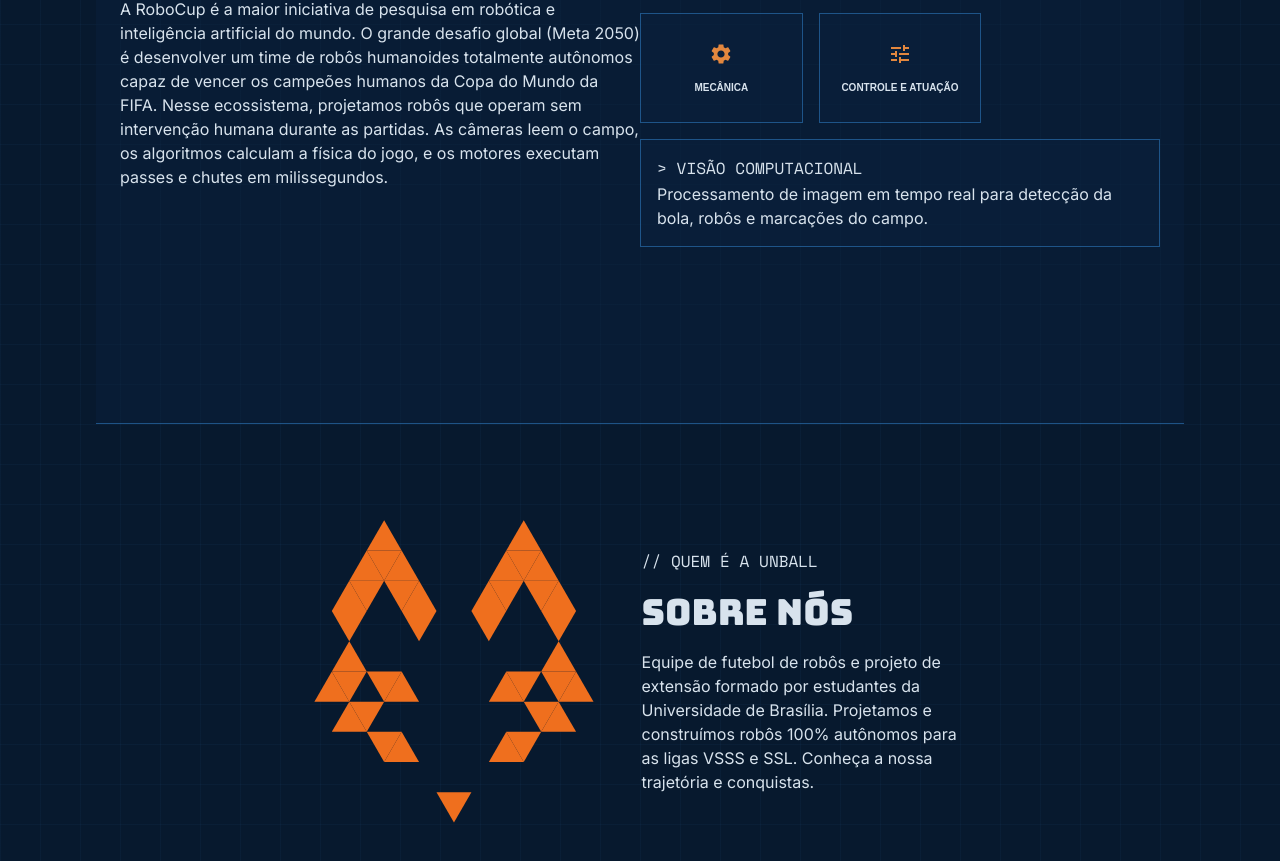
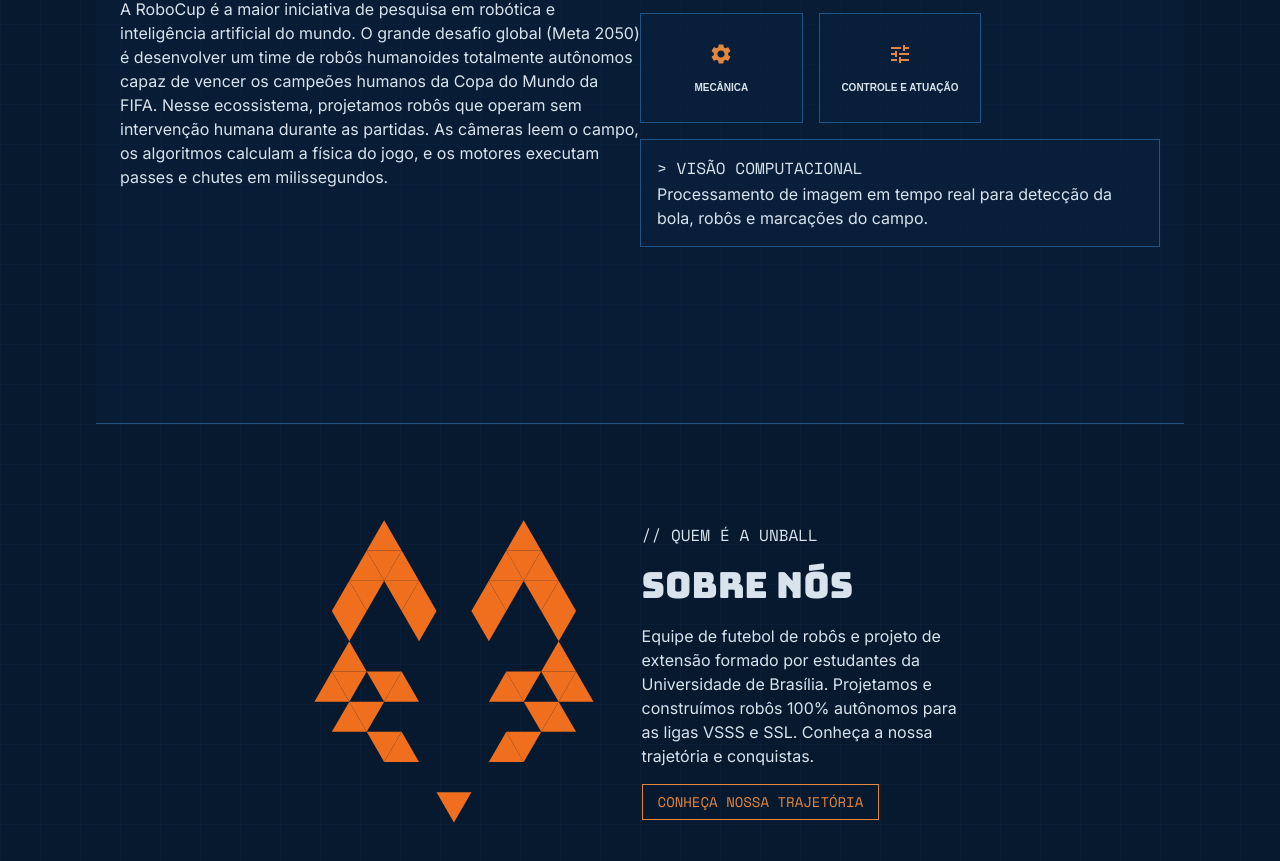
Before and after one commit to ayssag/unball-site, a React (Vite) app in the folder frontend/: page /pt in a window 1280 px wide. Shown: the part 1056-1917 px from the top of the page. Built offline with nearby package versions, Linux system fonts and the light colour scheme; a web font is replaced by a local one.

Commit message:
feat: Adds CTA button to AboutSection

```diff
--- a/frontend/src/components/pages/home/sections/AboutSection.tsx
+++ b/frontend/src/components/pages/home/sections/AboutSection.tsx
@@ -1,10 +1,14 @@
-import { Typography, Stack, Box } from "@mui/material"
+import { Typography, Stack, Box, Button } from "@mui/material"
 import { BoxSection, FlexBoxBetween } from "@/shared/styled"
 import { useTranslation } from "react-i18next"
 import unballLogo from "@/assets/images/logos/unball-logo-vector.svg"
+import { Link } from "react-router-dom";
+import { getRoutePath, type SupportedLang } from "@/i18n/routesMap";
 
 function AboutSection() {
-    const { t } = useTranslation();
+    const { t, i18n } = useTranslation();
+    const currentLang = (i18n.language?.startsWith('en') ? 'en' : 'pt') as SupportedLang;
+
     return (
         <BoxSection>
             <FlexBoxBetween
@@ -27,10 +31,19 @@ function AboutSection() {
                 />
                 <Stack
                     spacing={2}
-                    sx={{ maxWidth: { md: "50%" } }}>
+                    sx={{ display: "flex", maxWidth: { md: "50%" } }}>
                     <Typography variant="h6">{t("pages.home.about.subtitle")}</Typography>
                     <Typography variant="h2" color="text.primary">{t("pages.home.about.title")}</Typography>
                     <Typography>{t("pages.home.about.description")}</Typography>
+                    <Box>
+                        <Button
+                            component={Link}
+                            to={getRoutePath('about', currentLang)}
+                            variant="outlined"
+                        >
+                            {t("pages.home.about.cta")}
+                        </Button>
+                    </Box>
                 </Stack>
             </FlexBoxBetween>
         </BoxSection>
--- a/frontend/src/i18n/locales/en/pages/home/about.ts
+++ b/frontend/src/i18n/locales/en/pages/home/about.ts
@@ -1,5 +1,6 @@
 export const about = {
     title: "ABOUT US",
     subtitle: "// WE ARE UNBALL",
-    description: "Robot soccer team and outreach project formed by students from the University of Brasília. We design and build 100% autonomous robots for the VSSS and SSL leagues. Learn about our journey and achievements."
+    description: "Robot soccer team and outreach project formed by students from the University of Brasília. We design and build 100% autonomous robots for the VSSS and SSL leagues. Learn about our journey and achievements.",
+    cta: "MORE ABOUT OUR JOURNEY"
 };
--- a/frontend/src/i18n/locales/pt/pages/home/about.ts
+++ b/frontend/src/i18n/locales/pt/pages/home/about.ts
@@ -1,5 +1,7 @@
 export const about = {
     title: "SOBRE NÓS",
     subtitle: "// QUEM É A UNBALL",
-    description: "Equipe de futebol de robôs e projeto de extensão formado por estudantes da Universidade de Brasília. Projetamos e construímos robôs 100% autônomos para as ligas VSSS e SSL. Conheça a nossa trajetória e conquistas. "
+    description: "Equipe de futebol de robôs e projeto de extensão formado por estudantes da Universidade de Brasília. Projetamos e construímos robôs 100% autônomos para as ligas VSSS e SSL. Conheça a nossa trajetória e conquistas. ",
+    cta: "CONHEÇA NOSSA TRAJETÓRIA"
+
 };
```
